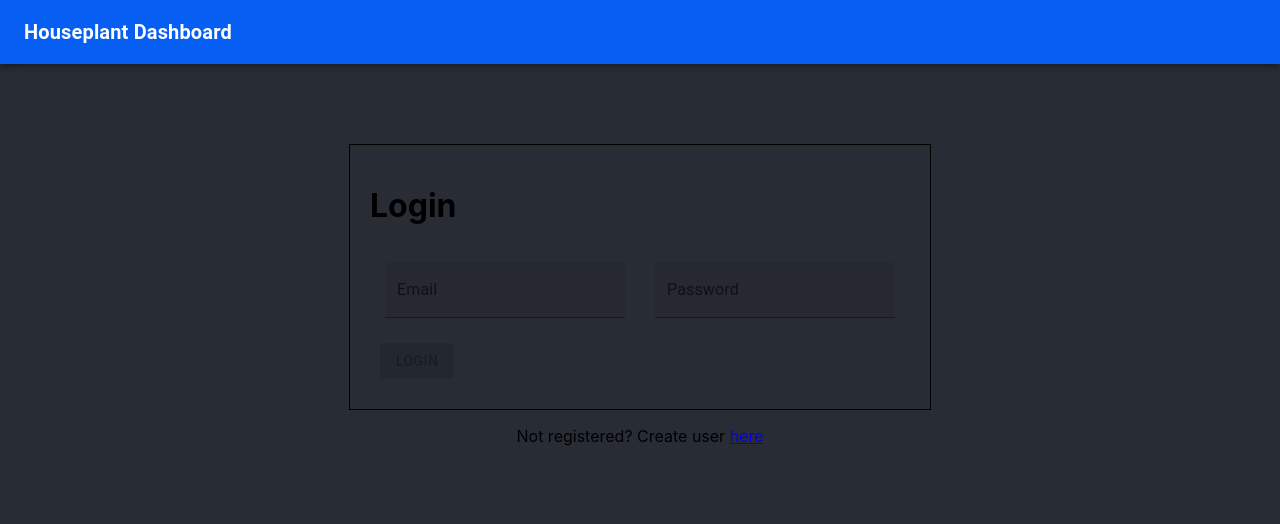
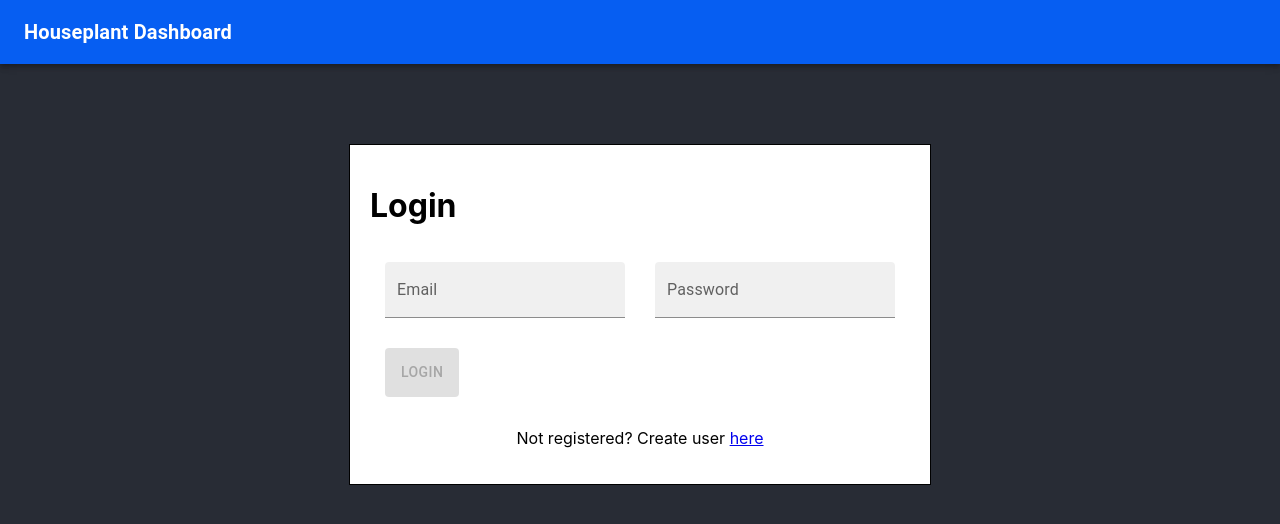
Before and after one commit to glen-sharp/house-plant-hub-ui, a React (Create React App) app: page /login in a window 1280 px wide. Shown: the top 524 px of the page. Built offline with nearby package versions, Linux system fonts and the light colour scheme; no server answers.

Commit message:
feat: updated logout logic

```diff
--- a/src/Login/Login.css
+++ b/src/Login/Login.css
@@ -17,7 +17,9 @@
 }
 
 .button-error-wrapper {
-  margin: 10px;
+  margin: 15px;
+  flex-direction: row;
+  display: flex;
 }
 
 .email-password-wrapper {
--- a/src/Login/Login.js
+++ b/src/Login/Login.js
@@ -46,7 +46,7 @@ export default function UserLoginInput() {
 
     return (
         <div className="login-wrapper">
-            <div className="login-input-wrapper">
+            <div className="login-input-wrapper" style={{ backgroundColor: 'white' }}>
                 <div className="title-wrapper">
                     <h1>
                         Login
@@ -107,19 +107,20 @@ export default function UserLoginInput() {
                         variant="contained"
                         onClick={() => LoginUser()}
                         disabled={emailValue && passwordValue ? false : true}
+                        style={{ minHeight: '49.014px' }}
                     >Login</Button>
                     {errorState && (
                         <Alert
                             severity="error"
-                            style={{ marginTop: '1px', marginLeft: '20px', maxWidth: '17em' }}
+                            style={{ marginTop: '1px', marginLeft: '20px', maxWidth: '25em' }}
                         >
-                            {errorState.message === "403" ? "User does not exist" : "Oops! Something went wrong."}
+                            {errorState.message === "403" ? "Please enter correct username and password" : "Oops! Something went wrong."}
                         </Alert>
                     )}
                 </div>
-            </div>
-            <div className="register-link-wrapper">
-                <p>Not registered? Create user <a href="/register" rel="noreferrer">here</a></p>
+                <div className="register-link-wrapper">
+                    <p>Not registered? Create user <a href="/register" rel="noreferrer">here</a></p>
+                </div>
             </div>
         </div>
     )
--- a/src/Logout/Logout.js
+++ b/src/Logout/Logout.js
@@ -1,9 +1,11 @@
 import { UserLogout } from "../utils/serverRequests";
+import Cookies from 'js-cookie';
 
 export default function LogOut() {
 
     function LogOutUser() {
-        UserLogout();
+        Cookies.remove('jwt');
+        Cookies.remove('sessionid');
         window.location.replace('/login');
     }
     LogOutUser();
--- a/src/Register/Register.js
+++ b/src/Register/Register.js
@@ -193,9 +193,9 @@ export default function UserInfoInput() {
                         >Oops! Something went wrong.</Alert>
                     )}
                 </div>
-            </div>
-            <div className="login-link-wrapper">
-                <p>Already registered? Login <a href="/login" rel="noreferrer">here</a></p>
+                <div className="login-link-wrapper">
+                    <p>Already registered? Login <a href="/login" rel="noreferrer">here</a></p>
+                </div>
             </div>
         </div>
     )
```
